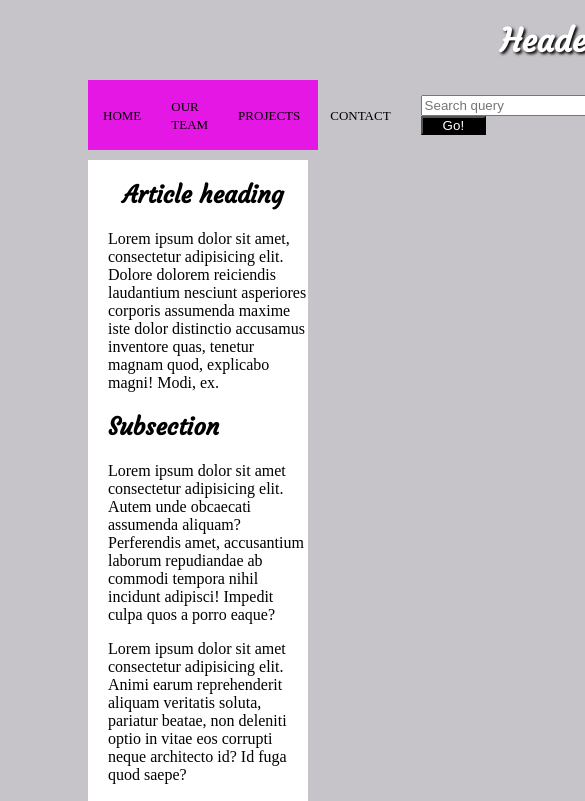
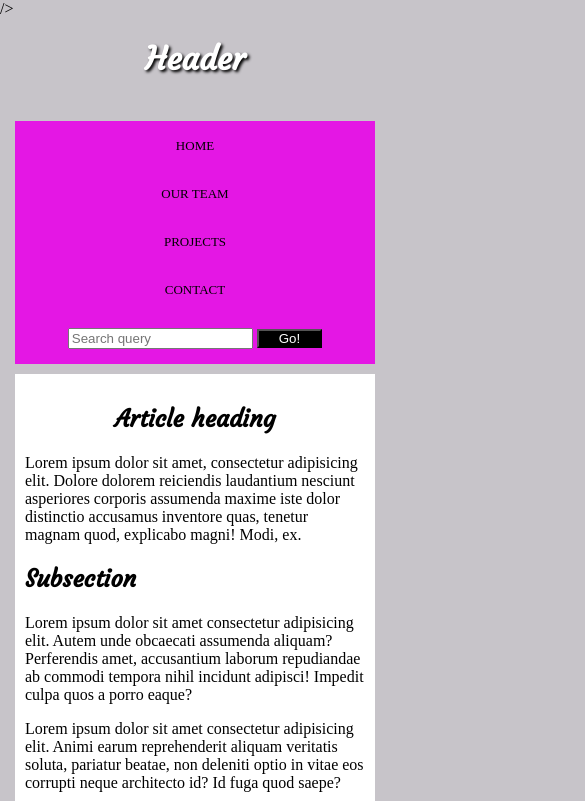
Before and after one commit to SedativeGlam/Flexbox-exercise, a plain HTML site: page index.html in a window 390 px wide. Shown: the top 801 px of the page, 585 px wide, since content can reach past the window. Drawn offline with Linux system fonts and the light colour scheme.

Commit message:
Add files via upload

```diff
--- a/style.css
+++ b/style.css
@@ -1,12 +1,10 @@
 body {
   background-color: #c0bdc2e1;
   width: 100%;
+  margin: 0;
 }
 .header {
   color: white;
-  position: absolute;
-  top: 0;
-  left: 500px;
 }
 .header h1 {
   text-shadow: 2px 2px 3px black;
@@ -16,11 +14,14 @@ h2 {
   font-family: Courgette;
 }
 .overall {
-  margin: 80px 80px 40px 80px;
+  padding: 0 80px 40px 80px;
+  max-width: 1440px;
+  margin-left: auto;
+  margin-right: auto;
 }
 
 .flex-container div {
-  margin: 15px;
+  padding: 15px 10px 15px 10px;
 }
 .flex-container {
   background-color: #e417e4;
@@ -77,12 +78,10 @@ h2 {
 }
 .content {
   background-color: white;
-  margin-right: 10px;
+  padding: 10px;
 }
-.content,
-h2,
-p {
-  padding-left: 10px;
+.content {
+  padding: 10px;
 }
 h1 {
   text-align: center;
@@ -97,4 +96,11 @@ h1 {
   .section-container {
     flex-direction: column;
   }
+  .flex-container {
+    display: flex;
+    flex-direction: column;
+  }
+  .overall {
+    padding: 20px 15px 40px 15px;
+  }
 }
```
Also changed, not shown: index.html (+1 -0 lines).
